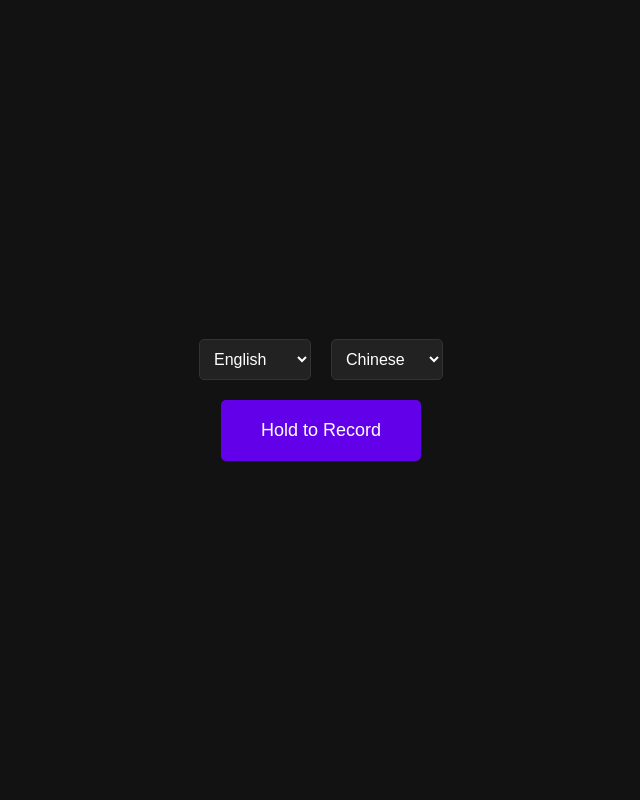
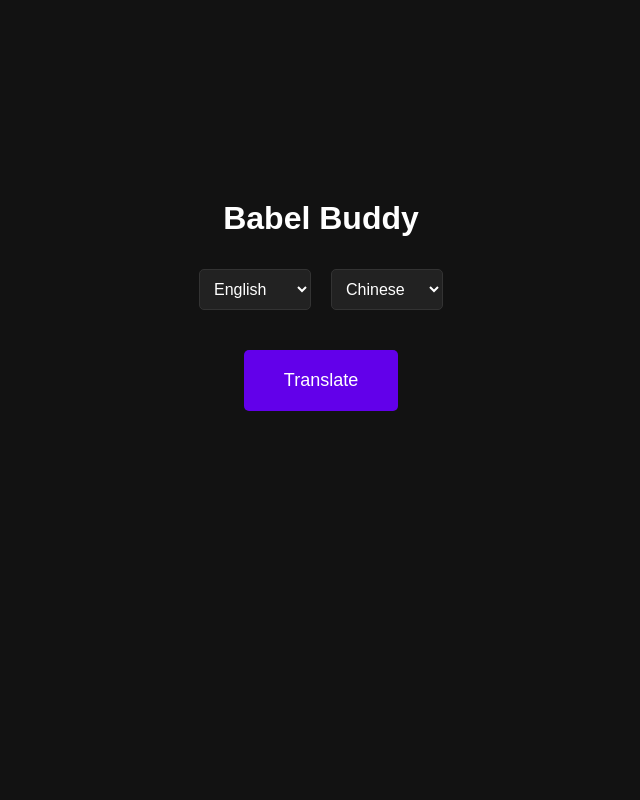
Before and after one commit to Jesse-Lee-Hughes/babel_buddy, a Flask app: page / in a window 1280 px wide. Shown: the whole page, without its empty margins (319-959 px from the left). Run offline with Flask 3, Linux system fonts and the light colour scheme.

```diff
--- a/backend/main.py
+++ b/backend/main.py
@@ -5,7 +5,7 @@ import ffmpeg
 from flask import Flask, render_template, request, jsonify
 
 from library.base.log_handler import get_logger
-from library.speech import SpeechTranscriber, SpeechSynthesizer
+from library.speech import SpeechTranscriber, SpeechSynthesizer, SpeechTranscriberException
 
 dotenv.load_dotenv()
 
@@ -68,7 +68,6 @@ def index():
 
 
 @app.route('/process_audio', methods=['POST'])
-@handle_exceptions
 def process_audio():
     if 'audio' not in request.files or not request.files['audio'].filename:
         return jsonify({"error": "Invalid audio file"}), 400
@@ -86,10 +85,13 @@ def process_audio():
     # Transcribe Audio
     speech_api = SpeechTranscriber(speech_key, speech_region, rel_file_path, input_language=input_language,
                                    output_language=output_language)
-    result = speech_api.transcribe()
+    try:
+        result = speech_api.transcribe()
+    except SpeechTranscriberException as e:
+        return jsonify({"error": str(e)}), 422
 
     if result is None:
-        return jsonify({"error": "Transcription failed"}), 500
+        return jsonify({"error": "Transcription failed"}), 400
 
     # Save Transcription
     txt_path = save_transcription(result, app.config['DOCUMENTS_FOLDER'])
--- a/backend/static/styles/style.css
+++ b/backend/static/styles/style.css
@@ -32,6 +32,7 @@ body {
     color: #fff;
 }
 
+/* Center the record button */
 #recordButton {
     background-color: #6200ea;
     color: white;
@@ -43,6 +44,7 @@ body {
     transition: background-color 0.3s ease;
     -webkit-user-select: none; /* Disable text selection on iOS */
     -webkit-touch-callout: none; /* Disable callout (context menu) on iOS */
+    margin: 20px 0; /* Space between dropdowns and button */
 }
 
 #recordButton:hover {
@@ -66,3 +68,22 @@ body {
     max-width: 400px;
     width: 100%;
 }
+
+#errorMessage {
+    border: none;
+    padding: 20px 40px;
+    font-size: 18px;
+}
+
+/* Ensure everything is centered */
+.container {
+    position: relative; /* Allow absolute positioning of children */
+    height: 100%; /* Full height for centering */
+}
+
+#title {
+    margin-top: 200px;
+    font-size: 32px; /* Adjust size as needed */
+    margin-bottom: 32px; /* Space below the heading */
+    color: #ffffff; /* Heading color */
+}
--- a/backend/templates/index.html
+++ b/backend/templates/index.html
@@ -8,6 +8,7 @@
 </head>
 <body>
 <div class="container">
+    <h1 id="title">Babel Buddy</h1>
     <div class="dropdown-container">
         <div>
             <select id="inputLanguage" class="dropdown">
@@ -36,7 +37,8 @@
             </select>
         </div>
     </div>
-    <button id="recordButton">Hold to Record</button>
+    <button id="recordButton">Translate</button>
+    <div id="errorMessage" style="color: red; display: none;"></div>
     <audio id="audioPlayback" controls style="display:none;"></audio>
     <div id="transcription" style="display:none;"></div>
 </div>
@@ -46,13 +48,37 @@
     const transcriptionDiv = document.getElementById('transcription');
     const inputLanguage = document.getElementById('inputLanguage');
     const outputLanguage = document.getElementById('outputLanguage');
+    const errorMessageDiv = document.getElementById('errorMessage');
+    const languageButtonText = {
+        "en-US": "Translate", // English
+        "yue": "翻译", // Chinese
+        "th": "แปล", // Thai
+        "fr": "Traduire", // French
+        "ja": "翻訳する", // Japanese
+        "es": "Traducir", // Spanish
+        "ru": "Перевести", // Russian
+        "zu": "Humusha", // Zulu
+    };
     let mediaRecorder;
     let audioChunks = [];
+
+    const updateButtonText = () => {
+        const selectedLanguage = inputLanguage.value;
+        recordButton.textContent = languageButtonText[selectedLanguage || "Translate"];
+    }
+    // Update button text on language change
+    inputLanguage.addEventListener('change', updateButtonText);
+
+    const hideUIItems = async () => {
+        errorMessageDiv.style.display = 'none'; // Hide error message initially
+        transcriptionDiv.style.display = 'none'
+        audioPlayback.style.display = 'none'
+    };
 
     const startRecording = async () => {
         recordButton.style.backgroundColor = 'red';
         try {
-            const stream = await navigator.mediaDevices.getUserMedia({ audio: true });
+            const stream = await navigator.mediaDevices.getUserMedia({audio: true});
             mediaRecorder = new MediaRecorder(stream);
 
             mediaRecorder.ondataavailable = event => {
@@ -60,18 +86,27 @@
             };
 
             mediaRecorder.onstop = async () => {
-                const audioBlob = new Blob(audioChunks, { type: 'audio/wav' });
+                const audioBlob = new Blob(audioChunks, {type: 'audio/wav'});
                 audioChunks = [];
-
+                console.log('Audio Blob size before sending:', audioBlob.size);
                 const formData = new FormData();
                 formData.append('audio', audioBlob, 'audio.wav');
                 formData.append('input_language', inputLanguage.value);
                 formData.append('output_language', outputLanguage.value);
+                // Clear any previous error message
+                hideUIItems()
+                if (audioBlob.size === 0) {
+                    errorMessageDiv.textContent = 'No data was recorded. Please try again.'; // Set error message
+                    errorMessageDiv.style.display = 'block'; // Show error message
+                    return; // Exit the function early
+                }
+
 
                 const response = await fetch('/process_audio', {
                     method: 'POST',
                     body: formData,
                 });
+
 
                 if (response.ok) {
                     const data = await response.json();
@@ -84,7 +119,7 @@
                             audioArray[i] = data.synthesized_audio.charCodeAt(i) & 0xff;
                         }
 
-                        const audioBlob = new Blob([audioArray], { type: 'audio/wav' });
+                        const audioBlob = new Blob([audioArray], {type: 'audio/wav'});
                         const audioUrl = URL.createObjectURL(audioBlob);
                         audioPlayback.src = audioUrl;
                         audioPlayback.style.display = 'block'; // Show audio element
@@ -102,6 +137,15 @@
                     transcriptionDiv.style.display = 'block';
                 } else {
                     const result = await response.json();
+                    console.log(result);
+
+                    if (result.error) {
+                        errorMessageDiv.textContent = result.error; // Set only the error message
+                    } else {
+                        errorMessageDiv.textContent = 'An unknown error occurred.'; // Fallback message
+                    }
+
+                    errorMessageDiv.style.display = 'block'; // Show error message
                     console.error('Error processing audio:', result);
                 }
             };
@@ -112,10 +156,17 @@
         }
     };
 
+    // const stopRecording = () => {
+    //     recordButton.style.backgroundColor = '#6200ea';
+    //     if (mediaRecorder) {
+    //         mediaRecorder.stop();
+    //     }
+    // };
     const stopRecording = () => {
         recordButton.style.backgroundColor = '#6200ea';
         if (mediaRecorder) {
             mediaRecorder.stop();
+            mediaRecorder.stream.getTracks().forEach(track => track.stop()); // Stop all audio tracks
         }
     };
 
@@ -129,6 +180,7 @@
     recordButton.addEventListener('contextmenu', (event) => {
         event.preventDefault();
     });
+    updateButtonText();
 </script>
 </body>
 </html>
```
